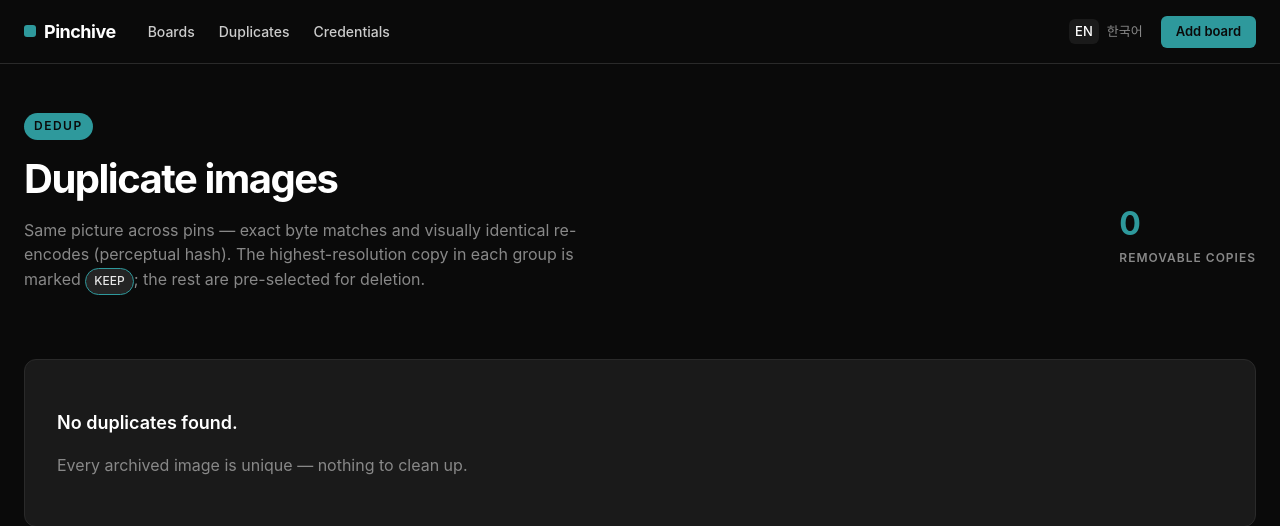
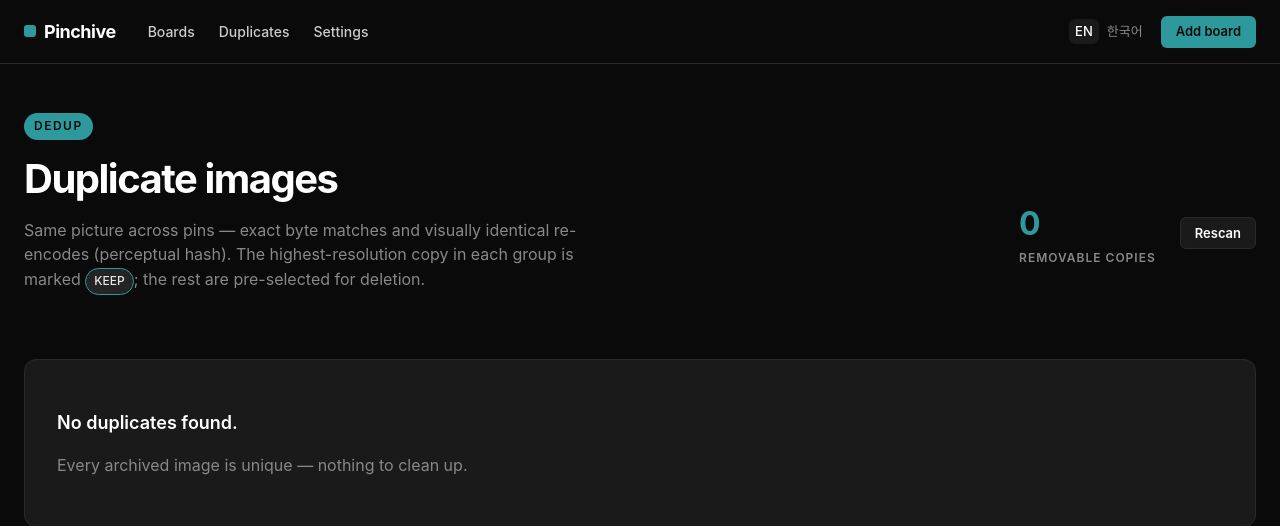
Before and after one commit to aroxu/pinchive, a FastAPI app: page /duplicates in a window 1280 px wide. Shown: the top 526 px of the page. Run offline with FastAPI, Linux system fonts and the light colour scheme; some libraries are stand-ins or nearby versions; some web fonts are replaced.

Commit message:
feat: manual duplicate rescan + consolidated Settings page
- Duplicates page gains a "Rescan" button -> enqueues rescan_hashes, which
  hashes image pins missing a hash (e.g. rows created by the mid-download light
  scan) so the dedup view catches them.
- New /settings hub: automation overview (resync/refresh intervals, concurrency,
  per-pin stall timeout, page sizes, playwright fallback, queue status) + a
  "Sync all boards now" action + the full credential management (moved here).
  Nav "Credentials" -> "Settings"; /credentials 307-redirects to /settings.
- i18n: en/ko strings for settings + rescan.

Verified on dev (ko): settings renders config + credentials + sync-all; rescan
button present; /credentials -> /settings.

Co-Authored-By: Claude Opus 4.8 <noreply@anthropic.com>

```diff
--- a/app/i18n.py
+++ b/app/i18n.py
@@ -52,7 +52,28 @@ EN = {
     "nav.boards": "Boards",
     "nav.duplicates": "Duplicates",
     "nav.credentials": "Credentials",
+    "nav.settings": "Settings",
     "nav.add_board": "Add board",
+    # settings page
+    "settings.title": "Settings",
+    "settings.automation": "Automation",
+    "settings.env_note": "These are set via environment (.env) and take effect on restart.",
+    "settings.resync_interval": "Board re-sync interval",
+    "settings.refresh_interval": "Credential keep-alive interval",
+    "settings.concurrency": "Concurrent downloads",
+    "settings.timeout": "Per-pin stall timeout",
+    "settings.page_sizes": "Page sizes (boards / pins / dupes)",
+    "settings.playwright": "Playwright re-login fallback",
+    "settings.queue": "Task queue",
+    "settings.every_hours": "every {n}h",
+    "settings.disabled": "disabled",
+    "settings.enabled": "enabled",
+    "settings.on": "connected",
+    "settings.off": "unavailable",
+    "settings.sync_all": "Sync all boards now",
+    "settings.synced": "Queued a re-sync of all boards.",
+    "settings.hours_unit": "{n}h",
+    "settings.seconds_unit": "{n}s",
     "footer.tagline": "Self-hosted Pinterest board archiver · inspired by TubeArchivist",
     # hero
     "hero.badge": "Self-hosted",
@@ -178,6 +199,8 @@ EN = {
     "dup.removable": "removable copies",
     "dup.copies": "{n} copies",
     "dup.keep": "keep",
+    "dup.rescan": "Rescan",
+    "dup.rescan_started": "Rescanning in the background — refresh in a moment.",
     "dup.empty_title": "No duplicates found.",
     "dup.empty_body": "Every archived image is unique — nothing to clean up.",
     "dup.board": "board {id}",
@@ -192,7 +215,27 @@ KO = {
     "nav.boards": "보드",
     "nav.duplicates": "중복",
     "nav.credentials": "인증정보",
+    "nav.settings": "설정",
     "nav.add_board": "보드 추가",
+    "settings.title": "설정",
+    "settings.automation": "자동화",
+    "settings.env_note": "환경변수(.env)로 설정하며 재시작 시 적용됩니다.",
+    "settings.resync_interval": "보드 재동기화 주기",
+    "settings.refresh_interval": "인증정보 keep-alive 주기",
+    "settings.concurrency": "동시 다운로드 수",
+    "settings.timeout": "핀 stall 제한시간",
+    "settings.page_sizes": "페이지 크기 (보드 / 핀 / 중복)",
+    "settings.playwright": "Playwright 재로그인 fallback",
+    "settings.queue": "작업 큐",
+    "settings.every_hours": "{n}시간마다",
+    "settings.disabled": "비활성",
+    "settings.enabled": "활성",
+    "settings.on": "연결됨",
+    "settings.off": "사용 불가",
+    "settings.sync_all": "모든 보드 지금 동기화",
+    "settings.synced": "모든 보드 재동기화를 큐에 넣었습니다.",
+    "settings.hours_unit": "{n}시간",
+    "settings.seconds_unit": "{n}초",
     "footer.tagline": "셀프호스팅 Pinterest 보드 아카이버 · TubeArchivist 에서 영감",
     "hero.badge": "셀프호스팅",
     "hero.title_1": "어떤 Pinterest",
@@ -306,6 +349,8 @@ KO = {
     "dup.removable": "제거 가능 사본",
     "dup.copies": "사본 {n}개",
     "dup.keep": "유지",
+    "dup.rescan": "재검사",
+    "dup.rescan_started": "백그라운드에서 재검사 중 — 잠시 후 새로고침하세요.",
     "dup.empty_title": "중복이 없어요.",
     "dup.empty_body": "모든 이미지가 고유합니다 — 정리할 것이 없어요.",
     "dup.board": "보드 {id}",
--- a/app/main.py
+++ b/app/main.py
@@ -295,12 +295,41 @@ def board_detail(
     )
 
 
-@app.get("/credentials", response_class=HTMLResponse)
-def credentials_page(request: Request, session: Session = Depends(get_session)):
+@app.get("/credentials")
+def credentials_page(request: Request):
+    # Credentials live under the consolidated Settings page now.
+    return RedirectResponse("/settings", status_code=307)
+
+
+@app.get("/settings", response_class=HTMLResponse)
+def settings_page(
+    request: Request,
+    synced: str = Query(default=""),
+    session: Session = Depends(get_session),
+):
     creds = session.exec(select(Credential).order_by(Credential.name)).all()
     return templates.TemplateResponse(
-        request, "credentials.html", {"credentials": creds}
+        request,
+        "settings.html",
+        {
+            "credentials": creds,
+            "cfg": settings,
+            "queue_up": request.app.state.arq is not None,
+            "synced": synced == "1",
+        },
     )
+
+
+@app.post("/settings/sync-all")
+async def settings_sync_all(request: Request):
+    """Manually enqueue an auto-resync of all opted-in boards."""
+    pool: ArqRedis | None = request.app.state.arq
+    if pool is not None:
+        try:
+            await pool.enqueue_job("resync_all_boards")
+        except Exception:  # noqa: BLE001
+            pass
+    return RedirectResponse("/settings?synced=1", status_code=303)
 
 
 # --------------------------------------------------------------------------- #
@@ -440,7 +469,7 @@ async def add_credential(
     cred.last_error = None if res.active else res.message
     session.add(cred)
     session.commit()
-    return RedirectResponse("/credentials", status_code=303)
+    return RedirectResponse("/settings", status_code=303)
 
 
 @app.post("/credentials/{cred_id}/validate", response_class=HTMLResponse)
@@ -475,7 +504,7 @@ async def delete_credential(cred_id: int, session: Session = Depends(get_session
         p.unlink(missing_ok=True)
     session.delete(cred)
     session.commit()
-    return RedirectResponse("/credentials", status_code=303)
+    return RedirectResponse("/settings", status_code=303)
 
 
 # --------------------------------------------------------------------------- #
@@ -641,6 +670,7 @@ def _duplicate_pin_ids(session: Session) -> set[int]:
 def duplicates_page(
     request: Request,
     page: int = Query(default=1),
+    rescanned: str = Query(default=""),
     session: Session = Depends(get_session),
 ):
     rows = _image_pin_rows(session)
@@ -665,6 +695,7 @@ def duplicates_page(
             "page": page,
             "pages": pages,
             "base_qs": "",
+            "rescanned": rescanned == "1",
         },
     )
 
@@ -688,6 +719,18 @@ async def resolve_duplicates(
         _reconcile_board_counts(session, bid)
     session.commit()
     return RedirectResponse("/duplicates", status_code=303)
+
+
+@app.post("/duplicates/rescan")
+async def rescan_duplicates(request: Request):
+    """Manually (re)hash pins missing a hash so the dedup view catches them."""
+    pool: ArqRedis | None = request.app.state.arq
+    if pool is not None:
+        try:
+            await pool.enqueue_job("rescan_hashes")
+        except Exception:  # noqa: BLE001
+            pass
+    return RedirectResponse("/duplicates?rescanned=1", status_code=303)
 
 
 @app.get("/healthz")
--- a/templates/base.html
+++ b/templates/base.html
@@ -18,7 +18,7 @@
       <div class="nav-links">
         <a class="nav-link" href="/">{{ t('nav.boards') }}</a>
         <a class="nav-link" href="/duplicates">{{ t('nav.duplicates') }}</a>
-        <a class="nav-link" href="/credentials">{{ t('nav.credentials') }}</a>
+        <a class="nav-link" href="/settings">{{ t('nav.settings') }}</a>
       </div>
       <div class="nav-right">
         <span class="lang-switch">
--- a/templates/duplicates.html
+++ b/templates/duplicates.html
@@ -13,11 +13,19 @@
           <span class="tag" style="border-color:var(--primary)">{{ t('dup.keep')|upper }}</span>{{ t('dup.subtitle_2') }}
         </p>
       </div>
-      <div class="count-item">
-        <span class="stat-sm">{{ total_extra }}</span>
-        <span class="k muted caption-uc">{{ t('dup.removable') }}</span>
+      <div class="row" style="gap:var(--s-lg)">
+        <div class="count-item">
+          <span class="stat-sm">{{ total_extra }}</span>
+          <span class="k muted caption-uc">{{ t('dup.removable') }}</span>
+        </div>
+        <form method="post" action="/duplicates/rescan">
+          <button class="btn btn-secondary btn-sm" type="submit">{{ t('dup.rescan') }}</button>
+        </form>
       </div>
     </div>
+    {% if rescanned %}
+    <p class="body-sm" style="color:var(--primary);margin-top:var(--s-md)">{{ t('dup.rescan_started') }}</p>
+    {% endif %}
   </div>
 </section>
 
--- a/templates/index.html
+++ b/templates/index.html
@@ -106,7 +106,7 @@
         </p>
       </div>
       <a class="btn btn-secondary" style="background:var(--canvas);color:var(--on-dark)"
-         href="/credentials">{{ t('btn.manage_credentials') }}</a>
+         href="/settings">{{ t('btn.manage_credentials') }}</a>
     </div>
   </div>
 </section>
```
Also changed, not shown: templates/credentials.html (deleted, +0 -76 lines), templates/settings.html (added, +113 -0 lines), tests/test_api.py (+19 -0 lines).
